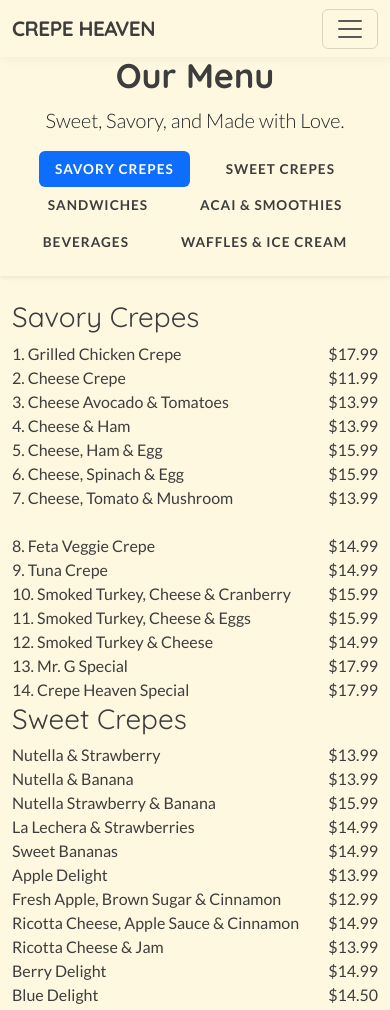
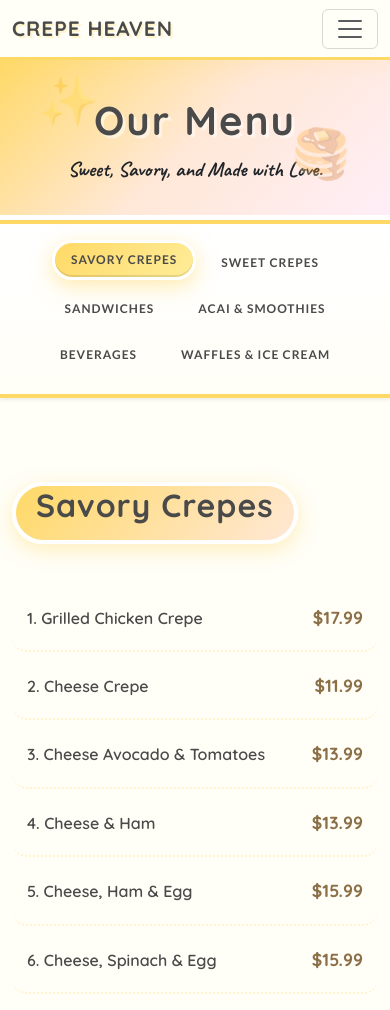
Before and after one commit to sidewalkwebdev/crepe-heaven-website, a website: page menu.html in a window 390 px wide. Shown: the top 1010 px of the page. Drawn offline with nearby package versions, Linux system fonts and the light colour scheme.

Commit message:
changed menu

```diff
--- a/styles.css
+++ b/styles.css
@@ -1,8 +1,10 @@
 :root {
-  --crepe-yellow: #f4c430; /* Saffron Yellow */
-  --crepe-light-yellow: #fff8e1; /* Very light buttery background */
-  --crepe-dark: #3d3d3d; /* Softer black (Charcoal) */
-  --crepe-brown: #5d4037; /* Nutella-ish brown for accents */
+  --crepe-yellow: #ffd966; /* Softer butter yellow */
+  --crepe-light-yellow: #fffef7; /* Creamy light background */
+  --crepe-dark: #4a4a4a; /* Softer charcoal */
+  --crepe-brown: #8b6f47; /* Warm caramel brown */
+  --crepe-pink: #ffeef8; /* Soft pink accent */
+  --crepe-peach: #ffe8d6; /* Peachy warmth */
 }
 
 body {
@@ -37,16 +39,17 @@ h5,
 
 /* Navbar */
 .navbar {
-  background-color: rgba(255, 248, 225, 0.95);
-  /* Removed backdrop blur to improve clarity and performance */
-  box-shadow: 0 2px 10px rgba(0, 0, 0, 0.05);
+  background-color: rgba(255, 254, 247, 0.98);
+  box-shadow: 0 4px 20px rgba(255, 217, 102, 0.15);
   z-index: 1040;
+  border-bottom: 3px solid var(--crepe-yellow);
 }
 
 .navbar-brand {
-  letter-spacing: -0.5px;
+  letter-spacing: 1px;
   color: var(--crepe-dark);
-  font-size: 1.5rem;
+  font-size: 1.6rem;
+  text-shadow: 2px 2px 0px rgba(255, 217, 102, 0.3);
 }
 
 .nav-link {
@@ -55,76 +58,100 @@ h5,
   margin: 0 10px;
   text-transform: uppercase;
   font-size: 0.85rem;
-  letter-spacing: 1px;
+  letter-spacing: 1.5px;
+  border-radius: 20px;
+  padding: 8px 16px !important;
+  transition: all 0.3s ease;
+}
+
+.nav-link:hover {
+  background-color: var(--crepe-yellow);
+  transform: translateY(-2px);
 }
 
 /* Yellow Button Styles */
 .btn-yellow {
   background-color: var(--crepe-yellow);
   color: var(--crepe-dark);
-  border: 2px solid var(--crepe-yellow);
+  border: 3px solid var(--crepe-yellow);
   border-radius: 50px;
-  padding: 10px 30px;
+  padding: 12px 35px;
   font-weight: 700;
   transition: all 0.3s ease;
+  box-shadow: 0 6px 20px rgba(255, 217, 102, 0.4), inset 0 -2px 0 rgba(0, 0, 0, 0.1);
+  position: relative;
+  overflow: hidden;
 }
 
 .btn-yellow:hover {
-  background-color: transparent;
-  border-color: var(--crepe-yellow);
+  background-color: #ffcc33;
+  border-color: #ffcc33;
   color: var(--crepe-dark);
+  transform: translateY(-3px);
+  box-shadow: 0 8px 25px rgba(255, 217, 102, 0.5), inset 0 -2px 0 rgba(0, 0, 0, 0.1);
+}
+
+.btn-yellow:active {
+  transform: translateY(-1px);
 }
 
 /* Hero Section */
 .hero-section {
   height: 85vh;
-  /* Use fixed background only on larger screens to prevent mobile scroll issues */
-  background: linear-gradient(rgba(0, 0, 0, 0.3), rgba(0, 0, 0, 0.3)),
+  background: linear-gradient(135deg, rgba(255, 217, 102, 0.2), rgba(255, 232, 214, 0.3)),
+    linear-gradient(rgba(0, 0, 0, 0.2), rgba(0, 0, 0, 0.3)),
     url("https://s3-media0.fl.yelpcdn.com/bphoto/h7isP53oggZYn_5mv9gC3A/o.jpg");
   background-size: cover;
   background-position: center;
   color: white;
   position: relative;
+  border-bottom: 5px solid var(--crepe-yellow);
 }
 
 .hero-title {
   font-size: 4rem;
   line-height: 1.1;
-  text-shadow: 2px 2px 10px rgba(0, 0, 0, 0.3);
+  text-shadow: 3px 3px 0px rgba(255, 217, 102, 0.5), 5px 5px 20px rgba(0, 0, 0, 0.3);
 }
 
 .eyebrow {
   text-transform: uppercase;
-  letter-spacing: 2px;
+  letter-spacing: 3px;
   font-size: 0.9rem;
   font-weight: 700;
-  color: var(--crepe-yellow);
+  color: white;
   display: block;
   margin-bottom: 15px;
-  background: rgba(0, 0, 0, 0.6);
+  background: var(--crepe-yellow);
   display: inline-block;
-  padding: 5px 15px;
-  border-radius: 20px;
+  padding: 8px 20px;
+  border-radius: 25px;
+  box-shadow: 0 4px 15px rgba(255, 217, 102, 0.5);
+  border: 2px solid white;
 }
 
 /* Info Strip */
 .info-strip {
-  background-color: var(--crepe-dark);
-  color: white;
+  background: linear-gradient(135deg, var(--crepe-peach) 0%, var(--crepe-pink) 100%);
+  color: var(--crepe-dark);
   font-family: "Quicksand", sans-serif;
-  font-weight: 600;
+  font-weight: 700;
+  border-top: 3px solid white;
+  border-bottom: 3px solid white;
 }
 
 /* Marquee */
 .marquee-container {
   overflow: hidden;
   white-space: nowrap;
-  background: var(--crepe-yellow);
+  background: linear-gradient(90deg, var(--crepe-yellow) 0%, #ffed99 50%, var(--crepe-yellow) 100%);
   color: var(--crepe-dark);
-  padding: 12px 0;
+  padding: 14px 0;
   font-family: "Quicksand", sans-serif;
   font-weight: 700;
   border-bottom: 4px solid white;
+  border-top: 4px solid white;
+  box-shadow: inset 0 4px 10px rgba(0, 0, 0, 0.05);
 }
 
 .marquee-content {
@@ -143,17 +170,37 @@ h5,
 
 /* Menu Cards */
 .menu-card {
-  border: none;
-  border-radius: 20px;
+  border: 4px solid var(--crepe-yellow);
+  border-radius: 25px;
   overflow: hidden;
-  box-shadow: 0 10px 20px rgba(0, 0, 0, 0.05);
-  transition: transform 0.3s ease;
+  box-shadow: 0 8px 25px rgba(255, 217, 102, 0.3), 0 2px 10px rgba(0, 0, 0, 0.05);
+  transition: all 0.3s ease;
   background: white;
   height: 100%;
+  position: relative;
 }
 
 .menu-card:hover {
-  transform: translateY(-5px);
+  transform: translateY(-8px) rotate(-1deg);
+  box-shadow: 0 12px 35px rgba(255, 217, 102, 0.4), 0 4px 15px rgba(0, 0, 0, 0.1);
+}
+
+.menu-card::before {
+  content: '';
+  position: absolute;
+  top: -2px;
+  left: -2px;
+  right: -2px;
+  bottom: -2px;
+  background: linear-gradient(135deg, var(--crepe-yellow), var(--crepe-peach));
+  border-radius: 25px;
+  z-index: -1;
+  opacity: 0;
+  transition: opacity 0.3s ease;
+}
+
+.menu-card:hover::before {
+  opacity: 0.5;
 }
 
 .menu-img-container {
@@ -168,12 +215,14 @@ h5,
 }
 
 .price-badge {
-  background-color: var(--crepe-yellow);
+  background: linear-gradient(135deg, var(--crepe-yellow) 0%, #ffed99 100%);
   color: var(--crepe-dark);
-  padding: 5px 15px;
-  border-radius: 20px;
-  font-weight: 700;
+  padding: 8px 18px;
+  border-radius: 25px;
+  font-weight: 800;
   font-family: "Quicksand", sans-serif;
+  box-shadow: 0 3px 10px rgba(255, 217, 102, 0.4), inset 0 -2px 0 rgba(0, 0, 0, 0.1);
+  border: 2px solid white;
 }
 
 /* Footer Styles */
@@ -359,3 +408,198 @@ h5,
     justify-content: center !important;
   }
 }
+
+/* =========================================
+   MENU PAGE STYLES
+   ========================================= */
+
+/* Menu Header */
+.menu-header {
+  background: linear-gradient(135deg, var(--crepe-yellow) 0%, var(--crepe-peach) 50%, var(--crepe-pink) 100%);
+  padding: 70px 0 50px;
+  margin-bottom: 0;
+  box-shadow: 0 6px 25px rgba(255, 217, 102, 0.3);
+  border-bottom: 5px solid white;
+  position: relative;
+  overflow: hidden;
+}
+
+.menu-header::before {
+  content: '✨';
+  position: absolute;
+  top: 20px;
+  left: 10%;
+  font-size: 3rem;
+  opacity: 0.3;
+  animation: float 3s ease-in-out infinite;
+}
+
+.menu-header::after {
+  content: '🥞';
+  position: absolute;
+  bottom: 20px;
+  right: 10%;
+  font-size: 3rem;
+  opacity: 0.3;
+  animation: float 4s ease-in-out infinite;
+}
+
+@keyframes float {
+  0%, 100% { transform: translateY(0px); }
+  50% { transform: translateY(-15px); }
+}
+
+.menu-header h1 {
+  color: var(--crepe-dark);
+  margin-bottom: 10px;
+  font-weight: 800;
+  letter-spacing: 2px;
+  text-shadow: 3px 3px 0px rgba(255, 255, 255, 0.5);
+}
+
+.menu-header .lead {
+  color: var(--crepe-brown);
+  font-weight: 600;
+  font-size: 1.3rem;
+  font-family: "Caveat", cursive;
+}
+
+/* Sticky Navigation Pills */
+.sticky-nav {
+  position: sticky;
+  top: 56px;
+  background: linear-gradient(180deg, white 0%, var(--crepe-light-yellow) 100%);
+  z-index: 1030;
+  border-bottom: 4px solid var(--crepe-yellow);
+  border-top: 4px solid var(--crepe-yellow);
+  box-shadow: 0 4px 20px rgba(255, 217, 102, 0.2);
+}
+
+.nav-pills .nav-link {
+  color: var(--crepe-dark);
+  font-weight: 700;
+  border-radius: 30px;
+  padding: 12px 24px;
+  margin: 5px;
+  transition: all 0.3s ease;
+  border: 3px solid transparent;
+  text-transform: uppercase;
+  font-size: 0.85rem;
+  letter-spacing: 1px;
+}
+
+.nav-pills .nav-link:hover {
+  background: linear-gradient(135deg, var(--crepe-peach), var(--crepe-pink));
+  border-color: var(--crepe-yellow);
+  transform: translateY(-2px);
+  box-shadow: 0 4px 15px rgba(255, 217, 102, 0.3);
+}
+
+.nav-pills .nav-link.active {
+  background: linear-gradient(135deg, var(--crepe-yellow), #ffed99);
+  color: var(--crepe-dark);
+  border-color: white;
+  box-shadow: 0 6px 20px rgba(255, 217, 102, 0.5), inset 0 -2px 0 rgba(0, 0, 0, 0.1);
+  transform: translateY(-3px);
+}
+
+/* Category Sections */
+section[id] {
+  padding: 60px 0;
+  scroll-margin-top: 120px;
+}
+
+.category-title {
+  color: var(--crepe-dark);
+  font-weight: 800;
+  margin-bottom: 40px;
+  padding-bottom: 15px;
+  padding-left: 20px;
+  padding-right: 20px;
+  background: linear-gradient(135deg, var(--crepe-yellow), var(--crepe-peach));
+  border-radius: 50px;
+  display: inline-block;
+  font-size: 2.5rem;
+  letter-spacing: 1px;
+  box-shadow: 0 6px 20px rgba(255, 217, 102, 0.4);
+  border: 4px solid white;
+}
+
+/* Menu Items */
+.menu-item {
+  padding: 20px 15px;
+  border-bottom: 2px dotted rgba(255, 217, 102, 0.3);
+  transition: all 0.3s ease;
+  border-radius: 15px;
+}
+
+.menu-item:hover {
+  background: linear-gradient(90deg, rgba(255, 232, 214, 0.3), rgba(255, 238, 248, 0.3));
+  padding-left: 25px;
+  border-radius: 15px;
+  transform: translateX(5px);
+  box-shadow: 0 4px 15px rgba(255, 217, 102, 0.2);
+}
+
+.menu-item:last-child {
+  border-bottom: none;
+}
+
+.menu-item-title {
+  font-size: 1.1rem;
+  font-weight: 600;
+  color: var(--crepe-dark);
+  font-family: "Quicksand", sans-serif;
+  flex: 1;
+  padding-right: 20px;
+}
+
+.menu-price {
+  font-size: 1.2rem;
+  font-weight: 700;
+  color: var(--crepe-brown);
+  font-family: "Quicksand", sans-serif;
+  white-space: nowrap;
+}
+
+/* Gluten-free badge styling */
+.badge.bg-secondary {
+  background-color: var(--crepe-dark) !important;
+  padding: 10px 20px;
+  font-size: 0.9rem;
+  font-weight: 600;
+  border-radius: 20px;
+}
+
+/* Mobile menu adjustments */
+@media (max-width: 767px) {
+  .menu-header {
+    padding: 40px 0 30px;
+  }
+
+  .menu-header h1 {
+    font-size: 2.5rem;
+  }
+
+  .category-title {
+    font-size: 2rem;
+  }
+
+  .menu-item-title {
+    font-size: 1rem;
+  }
+
+  .menu-price {
+    font-size: 1.1rem;
+  }
+
+  .sticky-nav {
+    top: 56px;
+  }
+
+  .nav-pills .nav-link {
+    font-size: 0.75rem;
+    padding: 8px 12px;
+    margin: 3px;
+  }
+}
```
